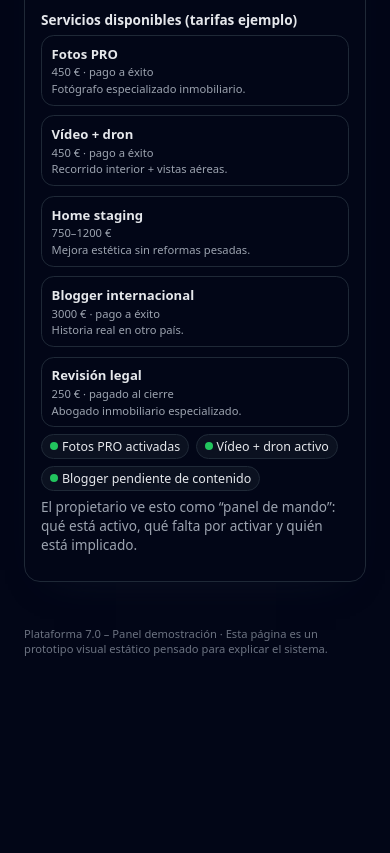
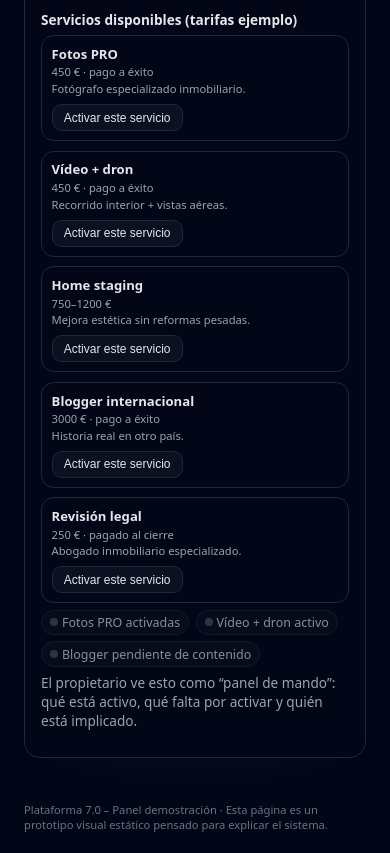
Before and after one commit to ventas-droid/7.0-Realty, a website: page dashboard.html in a window 390 px wide. Shown: the part 679-1532 px from the top of the page. Before the commit the page ends 1356 px from the top, so only its background shows below. Drawn offline with Linux system fonts and the light colour scheme.

Commit message:
Update dashboard.html

```diff
--- a/dashboard.html
+++ b/dashboard.html
@@ -70,7 +70,7 @@
       border-radius: .75rem;
       border: 1px solid #1f2937;
       background: #0b1120;
-      cursor: default;
+      cursor: pointer;
     }
     main {
       flex: 1;
@@ -190,6 +190,26 @@
       font-size: .7rem;
       color: #9ca3af;
     }
+    .service-btn {
+      margin-top:.4rem;
+      padding:.35rem .7rem;
+      border-radius:.6rem;
+      border:1px solid #1f2937;
+      background:#0b1120;
+      color:#e5e7eb;
+      font-size:.75rem;
+      cursor:pointer;
+      align-self:flex-start;
+    }
+    .service-btn-active {
+      border-color:#22c55e;
+      background:#022c22;
+      color:#bbf7d0;
+    }
+    .service-btn:disabled {
+      cursor:default;
+      opacity:.85;
+    }
     .toggle-row {
       display: flex;
       flex-wrap: wrap;
@@ -276,7 +296,7 @@
       </div>
       <div class="header-actions">
         <a href="/index.html" class="btn-mini">← Volver a la página principal</a>
-        <span class="chip">Prototipo visual · sin datos reales</span>
+        <span class="chip">Prototipo visual · sin datos reales de servidor</span>
       </div>
     </header>
 
@@ -308,7 +328,7 @@
             </div>
 
             <div class="section-title">Acciones activadas por el propietario</div>
-            <ul class="list">
+            <ul class="list" id="owner-actions-list">
               <li>Ha subido documentación básica y descripción completa de la vivienda.</li>
               <li>Ha activado fotos profesionales y vídeo con dron, a pago a éxito.</li>
               <li>Ha solicitado una valoración profesional para ajustar el precio de salida.</li>
@@ -321,33 +341,38 @@
                 <strong>Fotos PRO</strong>
                 <div class="service-meta">450 € · pago a éxito</div>
                 <div class="service-meta">Fotógrafo especializado inmobiliario.</div>
+                <button class="service-btn" data-service="fotos">Activar este servicio</button>
               </div>
               <div class="service-item">
                 <strong>Vídeo + dron</strong>
                 <div class="service-meta">450 € · pago a éxito</div>
                 <div class="service-meta">Recorrido interior + vistas aéreas.</div>
+                <button class="service-btn" data-service="video">Activar este servicio</button>
               </div>
               <div class="service-item">
                 <strong>Home staging</strong>
                 <div class="service-meta">750–1200 €</div>
                 <div class="service-meta">Mejora estética sin reformas pesadas.</div>
+                <button class="service-btn" data-service="staging">Activar este servicio</button>
               </div>
               <div class="service-item">
                 <strong>Blogger internacional</strong>
                 <div class="service-meta">3000 € · pago a éxito</div>
                 <div class="service-meta">Historia real en otro país.</div>
+                <button class="service-btn" data-service="blogger">Activar este servicio</button>
               </div>
               <div class="service-item">
                 <strong>Revisión legal</strong>
                 <div class="service-meta">250 € · pagado al cierre</div>
                 <div class="service-meta">Abogado inmobiliario especializado.</div>
+                <button class="service-btn" data-service="legal">Activar este servicio</button>
               </div>
             </div>
 
             <div class="toggle-row">
-              <span class="toggle"><span class="toggle-dot"></span> Fotos PRO activadas</span>
-              <span class="toggle"><span class="toggle-dot"></span> Vídeo + dron activo</span>
-              <span class="toggle"><span class="toggle-dot"></span> Blogger pendiente de contenido</span>
+              <span class="toggle" data-toggle="fotos"><span class="toggle-dot"></span> Fotos PRO activadas</span>
+              <span class="toggle" data-toggle="video"><span class="toggle-dot"></span> Vídeo + dron activo</span>
+              <span class="toggle" data-toggle="blogger"><span class="toggle-dot"></span> Blogger pendiente de contenido</span>
             </div>
 
             <p class="hint">
@@ -492,7 +517,7 @@
             <div class="kpis">
               <div class="kpi">
                 <label>Acciones registradas</label>
-                <span>32</span>
+                <span id="kpi-acciones">32</span>
               </div>
               <div class="kpi">
                 <label>Profesionales implicados</label>
@@ -504,12 +529,12 @@
               </div>
               <div class="kpi">
                 <label>Importe a repartir</label>
-                <span>12.300 €</span>
+                <span id="kpi-importe">12.300 €</span>
               </div>
             </div>
 
             <div class="section-title">Ejemplo de “registro” de la vivienda</div>
-            <div class="log">
+            <div class="log" id="audit-log">
               <div class="log-entry"><strong>Propietario</strong> activa Fotos PRO (450 € a éxito).</div>
               <div class="log-entry"><strong>Propietario</strong> activa Vídeo + dron (450 € a éxito).</div>
               <div class="log-entry"><strong>Agencia 7.0</strong> asigna comercial autónomo para visitas (50 €/visita).</div>
@@ -527,22 +552,20 @@
       </div>
     </main>
 
-       <footer>
+    <footer>
       Plataforma 7.0 – Panel demostración · Esta página es un prototipo visual estático pensado para explicar el sistema.
     </footer>
   </div>
 
   <script>
+    // Tabs
     const tabs = document.querySelectorAll('.tab');
     const panels = document.querySelectorAll('.panel');
 
-    function showTab(name) {
+    function showTab(name){
       panels.forEach(p => {
-        if (p.id === 'panel-' + name) {
-          p.style.display = '';
-        } else {
-          p.style.display = 'none';
-        }
+        if(p.id === 'panel-' + name){ p.style.display = '' }
+        else { p.style.display = 'none' }
       });
       tabs.forEach(t => {
         t.classList.toggle('active', t.dataset.tab === name);
@@ -553,8 +576,137 @@
       t.addEventListener('click', () => showTab(t.dataset.tab));
     });
 
-    // por defecto, mostramos "propietario"
     showTab('propietario');
+
+    // ------------------------------
+    // Funcionalidad: activar servicios
+    // ------------------------------
+    const STORAGE_KEY_SERVICIOS = 'p70_owner_services';
+    const serviceButtons = document.querySelectorAll('.service-btn');
+    const toggles = document.querySelectorAll('[data-toggle]');
+    const auditLog = document.getElementById('audit-log');
+    const originalLogHTML = auditLog ? auditLog.innerHTML : '';
+    const kpiAcciones = document.getElementById('kpi-acciones');
+
+    const serviceConfig = {
+      fotos: {
+        label: 'Fotos PRO activadas',
+        log: 'activa Fotos PRO (450 € a éxito).',
+        importe: 450
+      },
+      video: {
+        label: 'Vídeo + dron activo',
+        log: 'activa Vídeo + dron (450 € a éxito).',
+        importe: 450
+      },
+      staging: {
+        label: 'Home staging solicitado',
+        log: 'solicita Home staging (750–1200 € a éxito).',
+        importe: 900
+      },
+      blogger: {
+        label: 'Blogger internacional activado',
+        log: 'activa Blogger internacional (3000 € a éxito).',
+        importe: 3000
+      },
+      legal: {
+        label: 'Revisión legal registrada',
+        log: 'solicita revisión legal (250 € al cierre).',
+        importe: 250
+      }
+    };
+
+    function loadServicios() {
+      try {
+        const raw = localStorage.getItem(STORAGE_KEY_SERVICIOS);
+        return raw ? JSON.parse(raw) : [];
+      } catch(e) {
+        return [];
+      }
+    }
+
+    function saveServicios(list) {
+      localStorage.setItem(STORAGE_KEY_SERVICIOS, JSON.stringify(list));
+    }
+
+    function renderServicios() {
+      const activos = loadServicios();
+
+      // Botones
+      serviceButtons.forEach(btn => {
+        const id = btn.dataset.service;
+        if (activos.includes(id)) {
+          btn.textContent = 'Servicio activado';
+          btn.disabled = true;
+          btn.classList.add('service-btn-active');
+        } else {
+          btn.textContent = 'Activar este servicio';
+          btn.disabled = false;
+          btn.classList.remove('service-btn-active');
+        }
+      });
+
+      // Toggles (solo fotos, video, blogger)
+      toggles.forEach(t => {
+        const id = t.dataset.toggle;
+        const dot = t.querySelector('.toggle-dot');
+        if (!dot) return;
+        if (activos.includes(id)) {
+          dot.style.background = '#22c55e';
+          t.style.opacity = '1';
+        } else {
+          dot.style.background = '#4b5563';
+          t.style.opacity = '.6';
+        }
+      });
+
+      // Auditoría
+      if (!auditLog) return;
+      if (activos.length === 0) {
+        auditLog.innerHTML = originalLogHTML;
+        if (kpiAcciones) kpiAcciones.textContent = '32';
+        return;
+      }
+
+      auditLog.innerHTML = '';
+      let totalImporte = 0;
+      activos.forEach(id => {
+        const cfg = serviceConfig[id];
+        if (!cfg) return;
+        const div = document.createElement('div');
+        div.className = 'log-entry';
+        div.innerHTML = `<strong>Propietario</strong> ${cfg.log}`;
+        auditLog.appendChild(div);
+        totalImporte += cfg.importe;
+      });
+
+      const extra = document.createElement('div');
+      extra.className = 'log-entry';
+      extra.innerHTML = '<strong>Nota</strong> · Este registro es un ejemplo local. En la versión completa, se firmaría en notaría y se conectaría a pagos a éxito.';
+      auditLog.appendChild(extra);
+
+      if (kpiAcciones) {
+        kpiAcciones.textContent = String(activos.length);
+      }
+      const kpiImporte = document.getElementById('kpi-importe');
+      if (kpiImporte) {
+        kpiImporte.textContent = totalImporte.toLocaleString('es-ES') + ' €';
+      }
+    }
+
+    serviceButtons.forEach(btn => {
+      btn.addEventListener('click', () => {
+        const id = btn.dataset.service;
+        let activos = loadServicios();
+        if (!activos.includes(id)) {
+          activos.push(id);
+          saveServicios(activos);
+          renderServicios();
+        }
+      });
+    });
+
+    renderServicios();
   </script>
 </body>
 </html>
```
